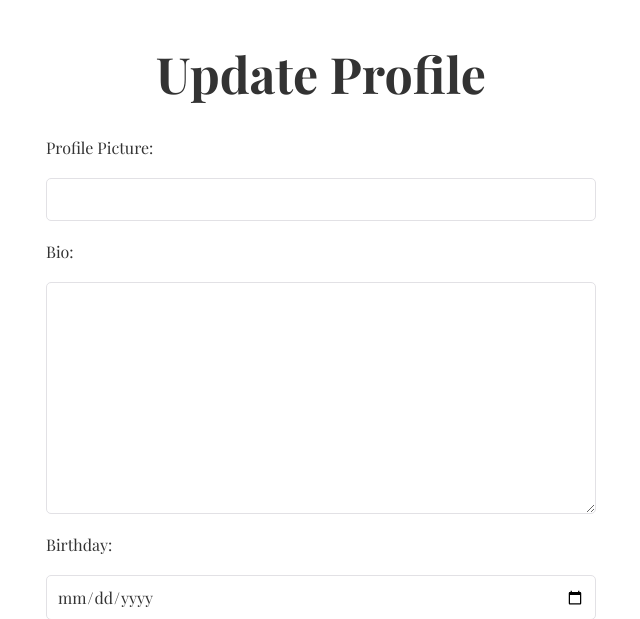
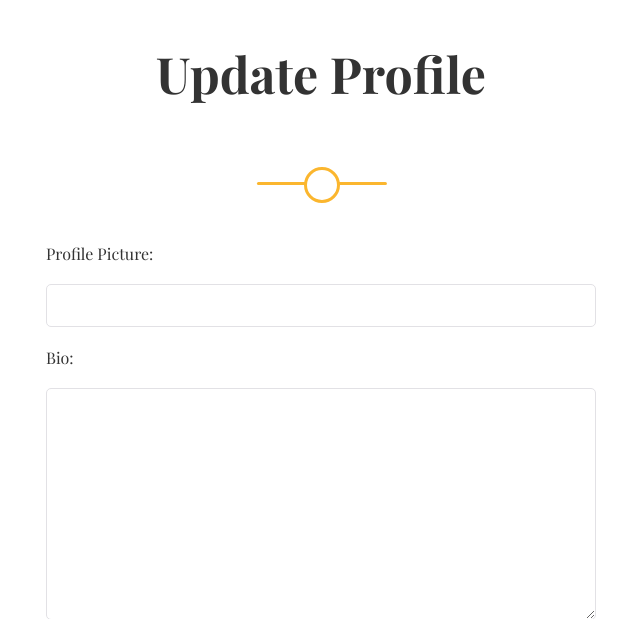
Before and after one commit to ShaneDoyleDev/commit, a Django app: page /profile/edit/1/ in a window 1280 px wide. Shown: the part 70-689 px from the top of the page, without its empty margins (319-959 px from the left). Run offline with Django 4.2, Linux system fonts and the light colour scheme; the visitor is signed in with stand-in values (Sample User, id 1); data comes from the database, SQL or seed files in the repository; some web fonts are replaced.

Commit message:
feat(blog/templates/update-profile.html): add image to form

```diff
--- a/blog/templates/blog/profile/update-profile.html
+++ b/blog/templates/blog/profile/update-profile.html
@@ -12,6 +12,7 @@
     <!-- Main content of the update post page -->
     <main class="update-profile-section">
         <h1 class="update-profile-heading">Update Profile</h1>
+        <img class="form-image" src="{% static "images/icons/form-icon.svg" %}" alt="a decortive form element">
         <!-- Form for creating a new post -->
         <form class="form" method="POST" enctype="multipart/form-data">
             {% csrf_token %}
```
